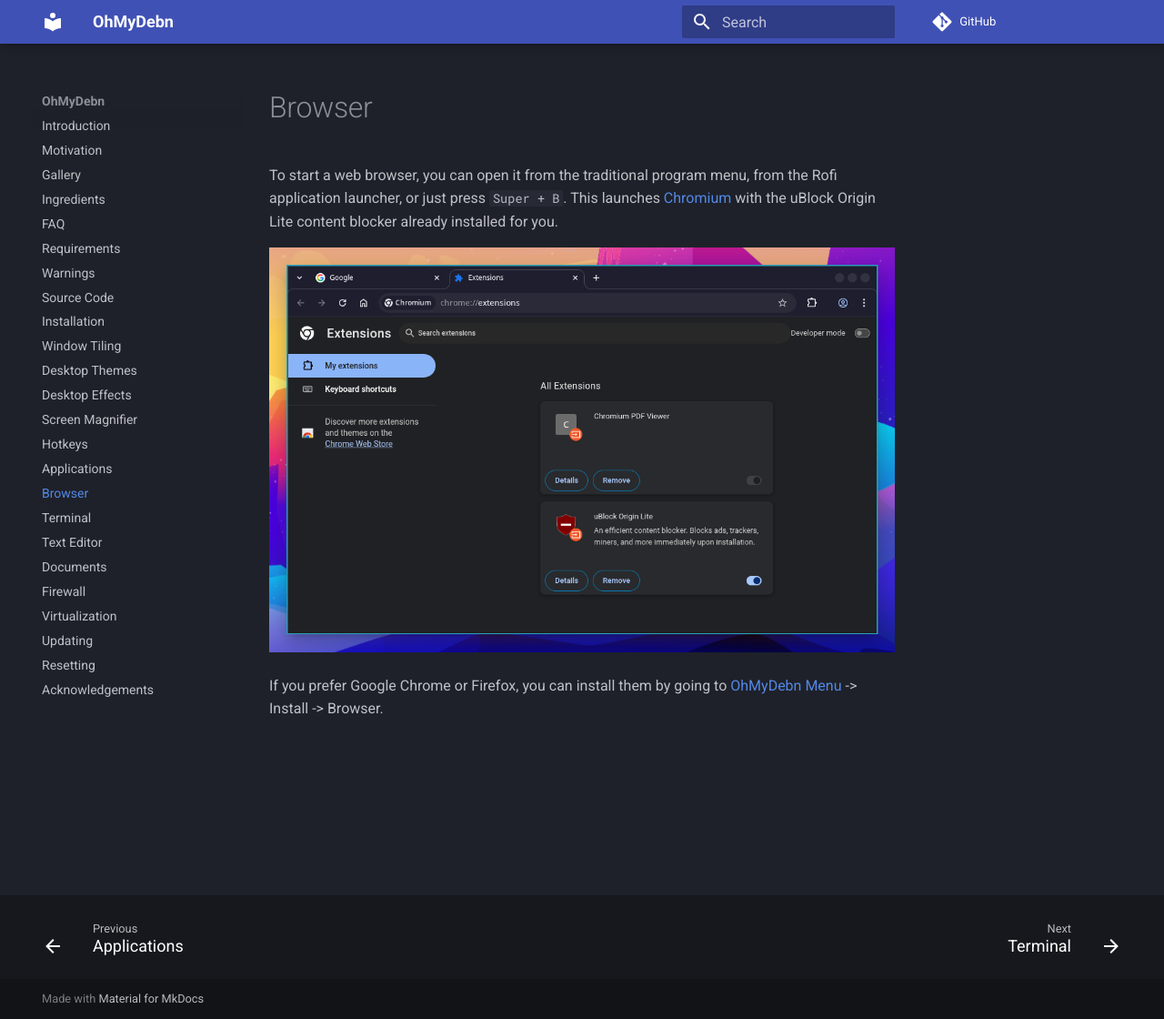
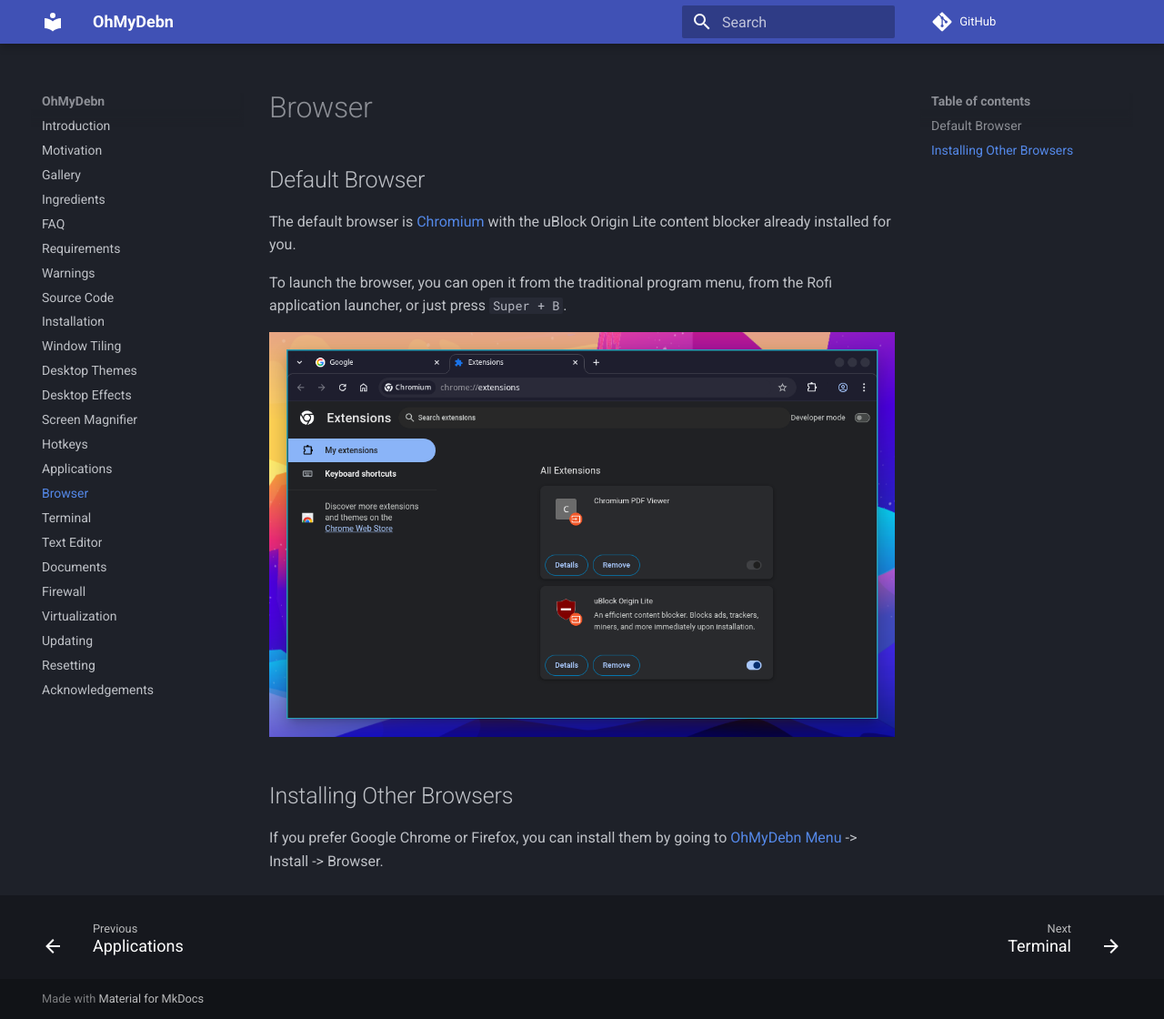
Before and after one commit to dougburks/ohmydebn-docs, an MkDocs documentation site: the page built from docs/browser.md, in a window 1280 px wide and 1120 px high. Shown: the whole window at 91% size. Built offline with MkDocs 1.6.1 and Material for MkDocs 9.7.7, drawn with Linux system fonts in a browser that asks for light colours; comment, search, counter and statistics services are not loaded.

Commit message:
update browser.md

```diff
--- a/docs/browser.md
+++ b/docs/browser.md
@@ -1,5 +1,11 @@
-To start a web browser, you can open it from the traditional program menu, from the Rofi application launcher, or just press `Super + B`. This launches [Chromium](https://www.chromium.org/Home/) with the uBlock Origin Lite content blocker already installed for you.
+## Default Browser
+
+The default browser is [Chromium](https://www.chromium.org/Home/) with the uBlock Origin Lite content blocker already installed for you.
+
+To launch the browser, you can open it from the traditional program menu, from the Rofi application launcher, or just press `Super + B`.
 
 ![OhMyDebn chromium web browser with uBlock Origin Lite content blocker](https://raw.githubusercontent.com/dougburks/ohmydebn-docs/refs/heads/main/images/ohmydebn-chromium-ublock.png)
 
+## Installing Other Browsers
+
 If you prefer Google Chrome or Firefox, you can install them by going to [OhMyDebn Menu](#ohmydebn-menu) -> Install -> Browser.
```
